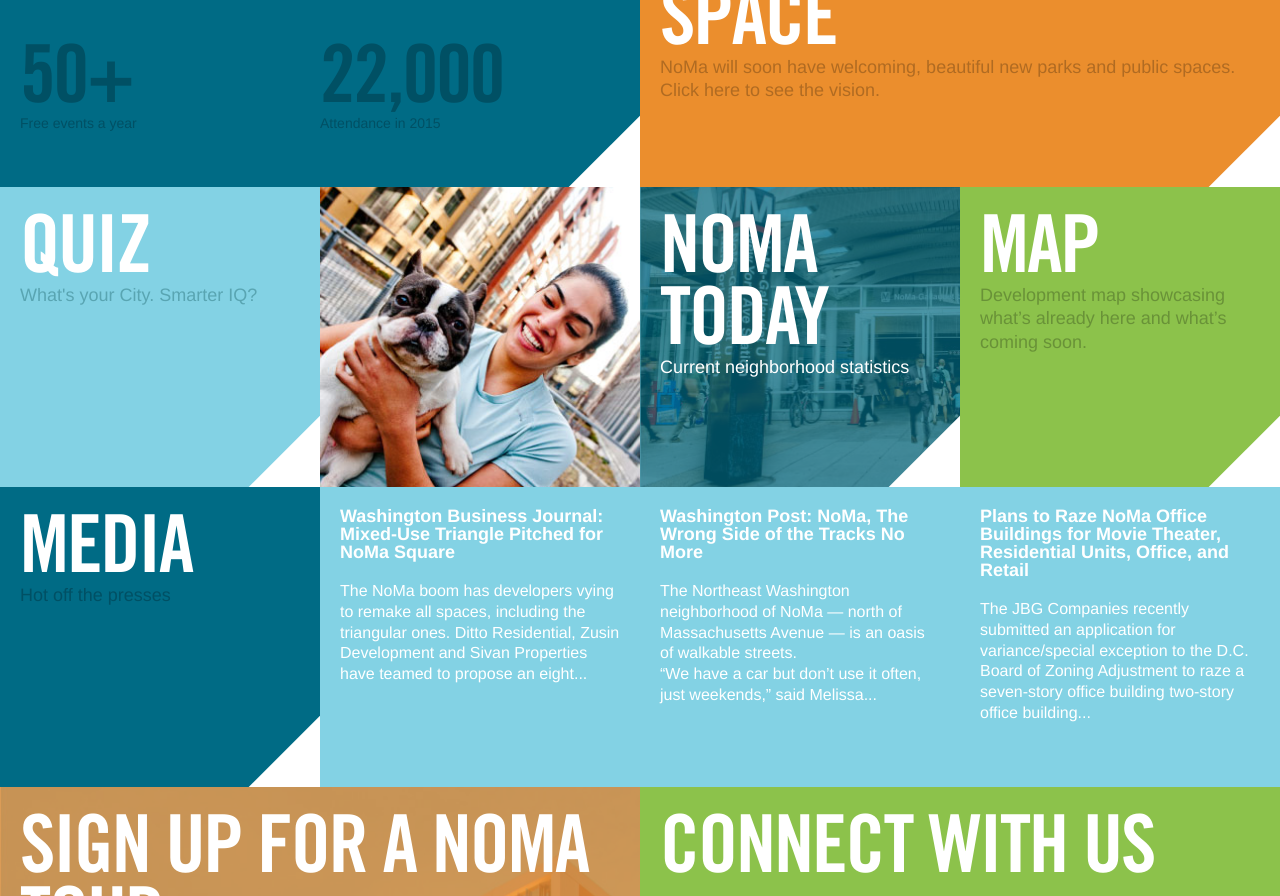
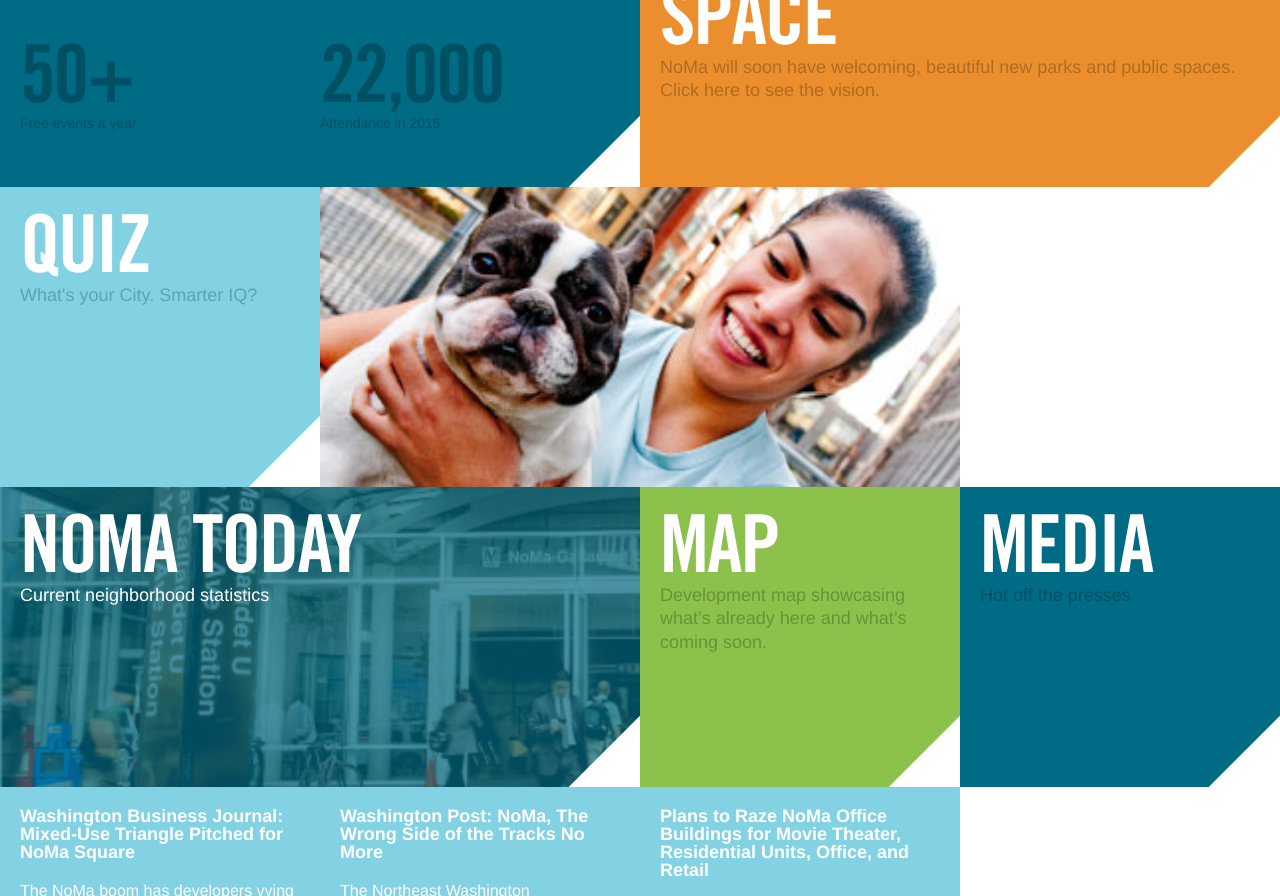
Before and after one commit to rossnover/noma-city-smarter, a plain HTML site: page index.html in a window 1280 px wide. Shown: the part 1932-2828 px from the top of the page. Drawn offline with nearby package versions, Linux system fonts and the light colour scheme; a small style sheet from the web is missing.

Commit message:
Puppy edit

```diff
--- a/index.html
+++ b/index.html
@@ -160,12 +160,12 @@
 						</a>
 
 						<!-- PHOTO -->
-						<div class="photo-2 large-1 block">
+						<div class="photo-2 large-1 small-2 block">
 						</div>
 
 						<!-- NOMA TODAY -->
 						<a href="http://www.nomabid.org/wp-content/uploads/2011/02/150415_NoMa-Today-Trifold.pdf" class="blocklink">
-							<div class="block large-1 noma-today teal">
+							<div class="block large-1 small-2 noma-today teal">
 								<h3>Noma Today</h3>
 								<h4>Current neighborhood statistics</h4>
 							</div>
--- a/sass/screen.scss
+++ b/sass/screen.scss
@@ -73,6 +73,9 @@ html{
 	width: 100%;
 }
 
+.small-2{
+	width: 50%;
+}
 
 // HEADER
 #header{
```
Also changed, not shown: css/screen.css.
